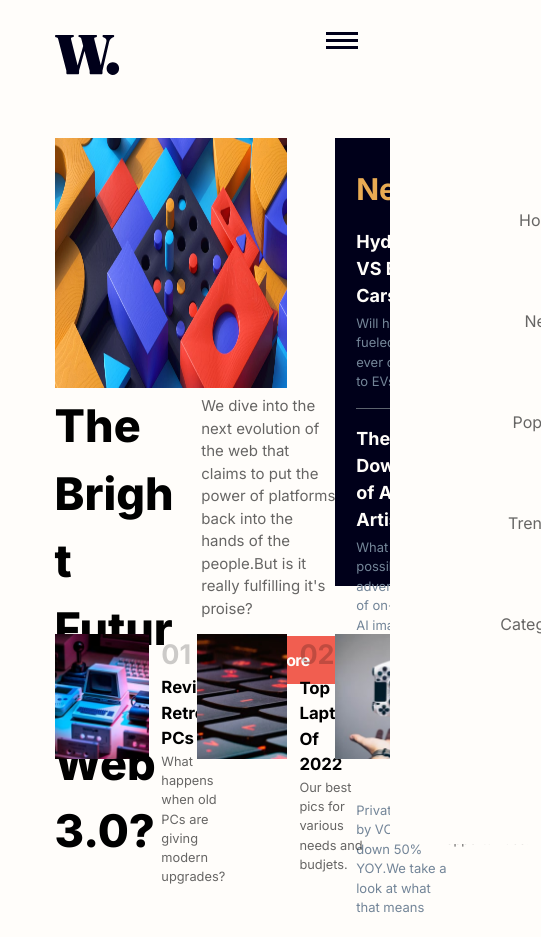
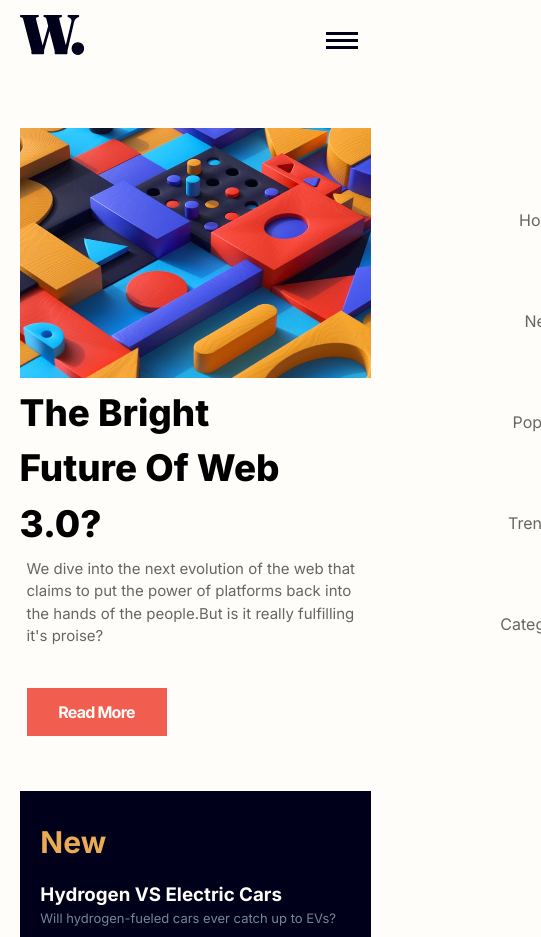
Before and after one commit to BeeAwwad/News-Homepage, a plain HTML site: page index.html in a window 390 px wide. Shown: the top 937 px of the page, 541 px wide, since content can reach past the window. Drawn offline with Linux system fonts and the light colour scheme.

Commit message:
Design mobile view

```diff
--- a/index.html
+++ b/index.html
@@ -57,15 +57,15 @@
         <h2>New</h2>
 
         <div class="fresh-news">
-          <h3 class="topic">Hydrogen VS Electric Cars</h3>
+          <h3 class="topic-news">Hydrogen VS Electric Cars</h3>
           <p>Will hydrogen-fueled cars ever catch up to EVs?</p>
         </div>
         <div class="fresh-news">
-          <h3 class="topic">The Downsides of AI Artisstry</h3>
+          <h3 class="topic-news">The Downsides of AI Artisstry</h3>
           <p>What are the possible adverse effects of on-demand AI image generation?</p>
         </div>
         <div class="fresh-news">
-          <h3 class="topic">Is VC Funding Drying Up?</h3>
+          <h3 class="topic-news">Is VC Funding Drying Up?</h3>
           <p>Private funding by VC firms is down 50% YOY.We take a look at what that means</p>
         </div>
       </div>
--- a/styles.css
+++ b/styles.css
@@ -98,6 +98,10 @@
 .main-nav li a {
   text-decoration: none;
   color: rgba(0, 0, 0, 0.6);
+  transition: all .3s;
+}
+.main-nav li a:hover {
+  color: var(--clr-primary-red);
 }
 .logo {
   margin-top: 25px;
@@ -191,6 +195,13 @@ picture {
 .fresh-news p {
   color: #738598;
 }
+.topic-news {
+  transition: all .3s;
+  cursor: pointer;
+}
+.topic-news:hover {
+  color: var(--clr-primary-orange);
+}
 @media(max-width: 1536px){
   .fresh-news p {
     font-size: 13px;
@@ -209,18 +220,80 @@ picture {
 
 /* Popular News */
 .top-1 {
+  display: flex;
   grid-area: trend1;
-  display: flex;
+}
+.top-one {
+  padding: 0 0.75em;
+}
+.top-one p {
+  margin-top: 1.519777%;
+  font-size: 80%;
+}
+.top-one .topic {
+  font-size: 95%;
+  font-weight: 700;
+  cursor: pointer;
+  transition: all .3s;
+}
+.top-1 .ranking {
+  font-size: 1.6875em;
+  font-weight: 600;
+  color: rgba(0, 0, 0, 0.2);
+}
+.topic:hover {
+  color: var(--clr-primary-red);
 }
 
+
 .top-2 {
+  display: flex;
   grid-area: trend2;
-  display: flex;
+}
+.top-two {
+  padding: 0 0.75em;
+}
+.top-two p {
+  margin-top: 1.519777%;
+  font-size: 80%;
+}
+.top-two .topic {
+  font-size: 95%;
+  font-weight: 700;
+  cursor: pointer;
+  transition: all .3s;
+}
+.top-2 .ranking {
+  font-size: 1.6875em;
+  font-weight: 600;
+  color: rgba(0, 0, 0, 0.2);
 }
 
+
 .top-3 {
+  display: flex;
   grid-area: trend3;
-  display: flex;
+}
+.top-three {
+  padding: 0 0.75em;
+}
+.top-three p {
+  margin-top: 1.519777%;
+  font-size: 80%;
+}
+.top-three .topic {
+  font-size: 95%;
+  font-weight: 700;
+  cursor: pointer;
+  transition: all .3s;
+}
+.top-3 .ranking {
+  font-size: 1.6875em;
+  font-weight: 600;
+  color: rgba(0, 0, 0, 0.2);
+}
+.trend-text {
+  color: rgba(0, 0, 0, 0.6);
 }
 
 /* button */
@@ -265,8 +338,7 @@ picture {
 
 .button-58:active {
   background-color: var(--clr-neutral-verydarkblue);
-  color: var(--clr-neutral-offwhite);
-  fill: var(--clr-neutral-verydarkblue);
+  color: var(--clr-primary-red)
 }
 
 @media (min-width: 768px) {
@@ -275,70 +347,38 @@ picture {
   }
 }
 
-.top-1 {
+@media(max-width: 450px) {
+  .main-container {
     display: flex;
-  grid-area: trend1;
+    flex-direction: column;
+    margin-top: 0%;
+    width: 90%;
   }
-.top-one {
-  padding: 0 0.75em;
+  .main-image {
+    background-image: url('assets/images/image-web-3-mobile.jpg');
+    background-repeat: no-repeat;
+    background-size: 100% 100%;
+    /* height: 250px; */
+    width: 100%;
   }
-.top-one p {
-  margin-top: 1.519777%;
-  font-size: 80%;
+  .main-h1 {
+    display: flex;
+    flex-direction: column;
   }
-.top-one .topic {
-  font-size: 105%;
-  font-weight: 700;
+  .main-h1 h1 {
+    margin-left: 0%;
+    font-size: 230%;
   }
-.top-1 .ranking {
-  font-size: 1.6875em;
-  font-weight: 600;
-  color: rgba(0, 0, 0, 0.2);
+  .top-1 img {
+    width: 30%;
   }
-
-
-.top-2 {
-  display: flex;
-  grid-area: trend2;
+  .top-2 img {
+    width: 30%;
   }
-.top-two {
-  padding: 0 0.75em;
+  .top-3 img {
+    width: 30%;
   }
-.top-two p {
-  margin-top: 1.519777%;
-  font-size: 80%;
+  .top-3 {
+    padding-bottom: 10%;
   }
-.top-two .topic {
-  font-size: 105%;
-  font-weight: 700;
 }
-.top-2 .ranking {
-  font-size: 1.6875em;
-  font-weight: 600;
-  color: rgba(0, 0, 0, 0.2);
-}
-
-
-.top-3 {
-  display: flex;
-  grid-area: trend3;
-}
-.top-three {
-  padding: 0 0.75em;
-}
-.top-three p {
-  margin-top: 1.519777%;
-  font-size: 80%;
-}
-.top-three .topic {
-  font-size: 105%;
-  font-weight: 700;
-}
-.top-3 .ranking {
-  font-size: 1.6875em;
-  font-weight: 600;
-  color: rgba(0, 0, 0, 0.2);
-}
-.trend-text {
-  color: rgba(0, 0, 0, 0.6);
-}
```
Lines whose indentation alone changed are shown as unchanged.
